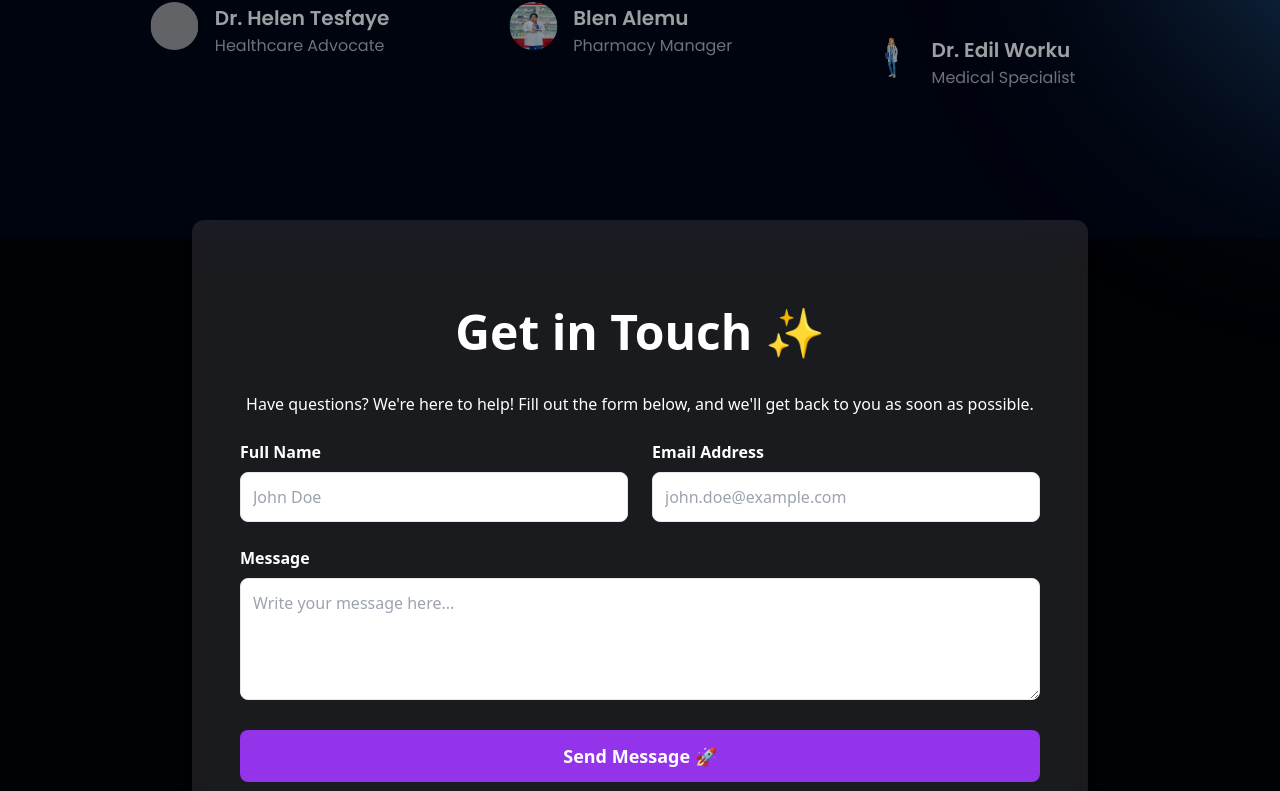
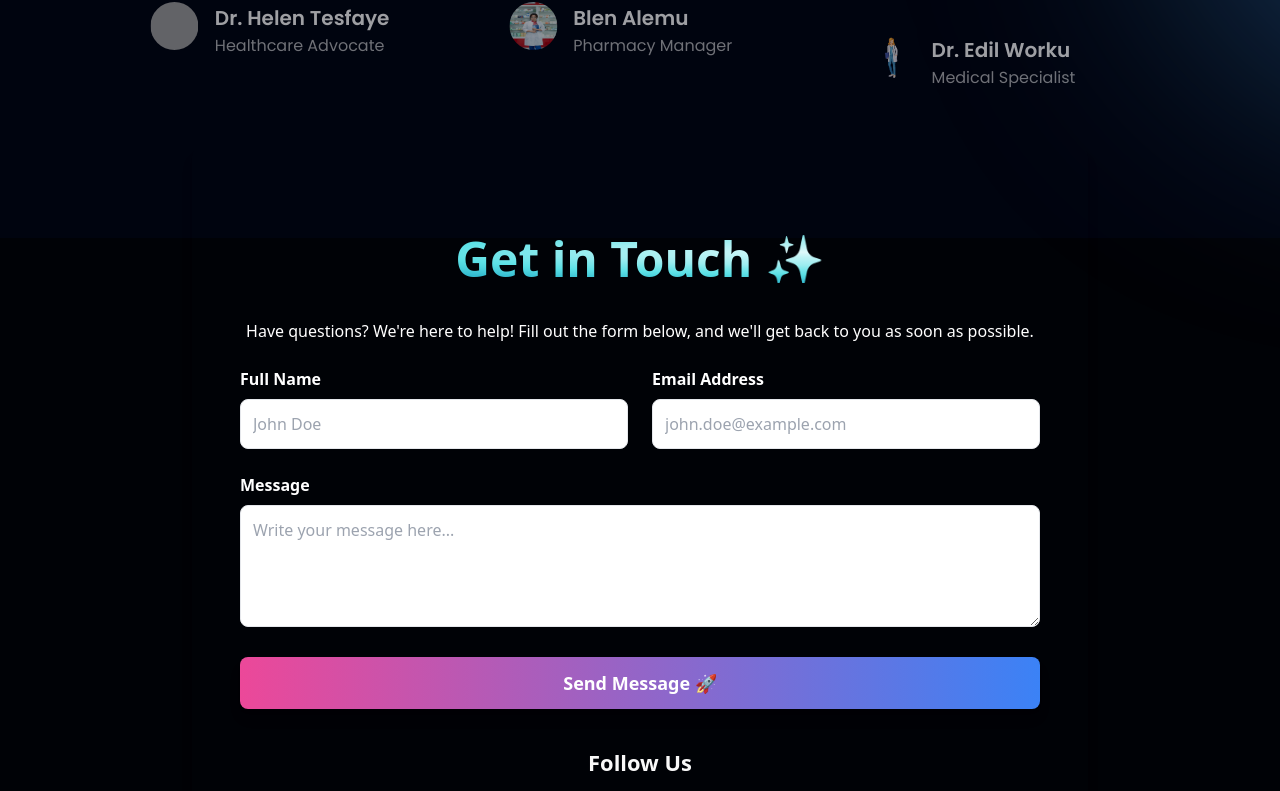
Before and after one commit to BlenB-dev/M-HELZ-Trading-Plc, a React (Vite) app in the folder Pharma/: page / in a window 1280 px wide. Shown: the part 2105-2896 px from the top of the page. Built offline with nearby package versions, Linux system fonts and the light colour scheme; grey boxes are pictures that could not be loaded.

Commit message:
change animation

```diff
--- a/Pharma/src/components/Contactus.jsx
+++ b/Pharma/src/components/Contactus.jsx
@@ -12,9 +12,9 @@ const Contactus = () => {
     >
       {/* Content Section */}
       <div className="flex-grow flex items-center justify-center">
-        <div className="rounded-xl shadow-lg p-6 sm:p-8 lg:p-12 max-w-4xl mt-[-95px] w-full bg-white/10 backdrop-blur-lg">
+        <div className="rounded-xl shadow-lg p-6 sm:p-8 lg:p-12 max-w-4xl mt-[-240px] w-full ">
           {/* Header Section */}
-          <h1 className="text-3xl sm:text-4xl lg:text-5xl font-bold text-center text-white mt-5 lg:mt-10">
+          <h1 className="text-3xl sm:text-4xl lg:text-5xl font-bold text-center text-gradient mt-5 lg:mt-10">
             Get in Touch ✨
           </h1>
           <p className="text-white text-center mt-5 lg:mt-9 text-sm sm:text-base">
@@ -58,7 +58,7 @@ const Contactus = () => {
             </div>
             <button
               type="submit"
-              className="w-full bg-purple-600 text-white text-base sm:text-lg font-semibold py-3 rounded-lg hover:bg-purple-700 transition-all duration-300"
+              className="w-full bg-gradient-to-r from-pink-500 to-blue-500 text-white text-base sm:text-lg font-semibold py-3 rounded-lg shadow-lg hover:opacity-90 transition-all duration-300"
             >
               Send Message 🚀
             </button>
```
